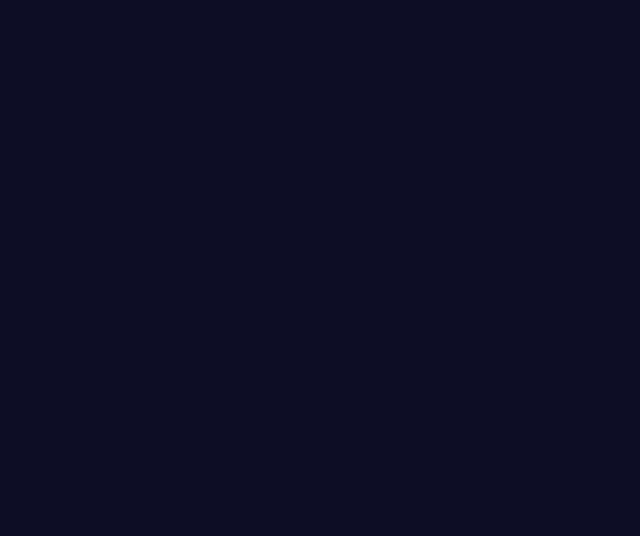
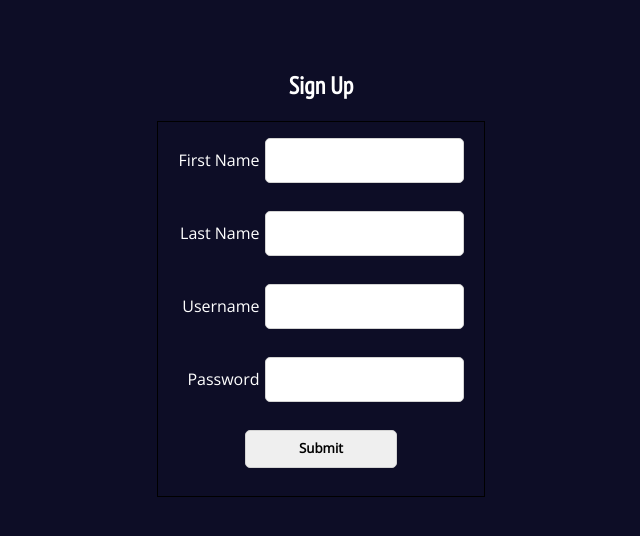
Before and after one commit to lulusanders84/Artistogram-Client, a React (Create React App) app: page /signup in a window 1280 px wide. Shown: the top 536 px of the page, without its empty margins (319-959 px from the left). Built offline with nearby package versions, Linux system fonts and the light colour scheme.

Commit message:
added signup component

```diff
--- a/src/App.js
+++ b/src/App.js
@@ -3,6 +3,7 @@ import {BrowserRouter as Router, Route, Link} from 'react-router-dom';
 import LandingPage from './components/landing-page';
 import ArtistogramPage from './components/artistogram-page';
 import LogIn from './components/log-in';
+import SignUp from './components/sign-up';
 
 import './components/main.css';
 
@@ -14,6 +15,7 @@ export default function App(props) {
                     <Route exact path="/" component={LandingPage} />
                     <Route exact path="/artistogram/" component={ArtistogramPage} />
                     <Route exact path="/login/" component={LogIn} />
+                    <Route exact path="/signup/" component={SignUp} />
                 </main>
             </div>
         </Router>
--- /dev/null
+++ b/src/components/sign-up.js
@@ -0,0 +1,32 @@
+import React, { Component } from 'react';
+import './main.css';
+import './forms.css';
+
+export default function SignUp(props) {
+  return (
+    <section>
+      <h1>Sign Up</h1>
+      <form>
+        <fieldset>
+          <label for="first">
+            First Name
+            <input type="text" name="first" />
+          </label>
+          <label for="last">
+            Last Name
+            <input type="text" name="last" />
+          </label>
+          <label for="username">
+            Username
+            <input type="text" name="username" />
+          </label>
+          <label for="password">
+            Password
+            <input type="text" name="password" />
+          </label>
+          <button>Submit</button>
+        </fieldset>
+      </form>
+    </section>
+  )
+}
```
